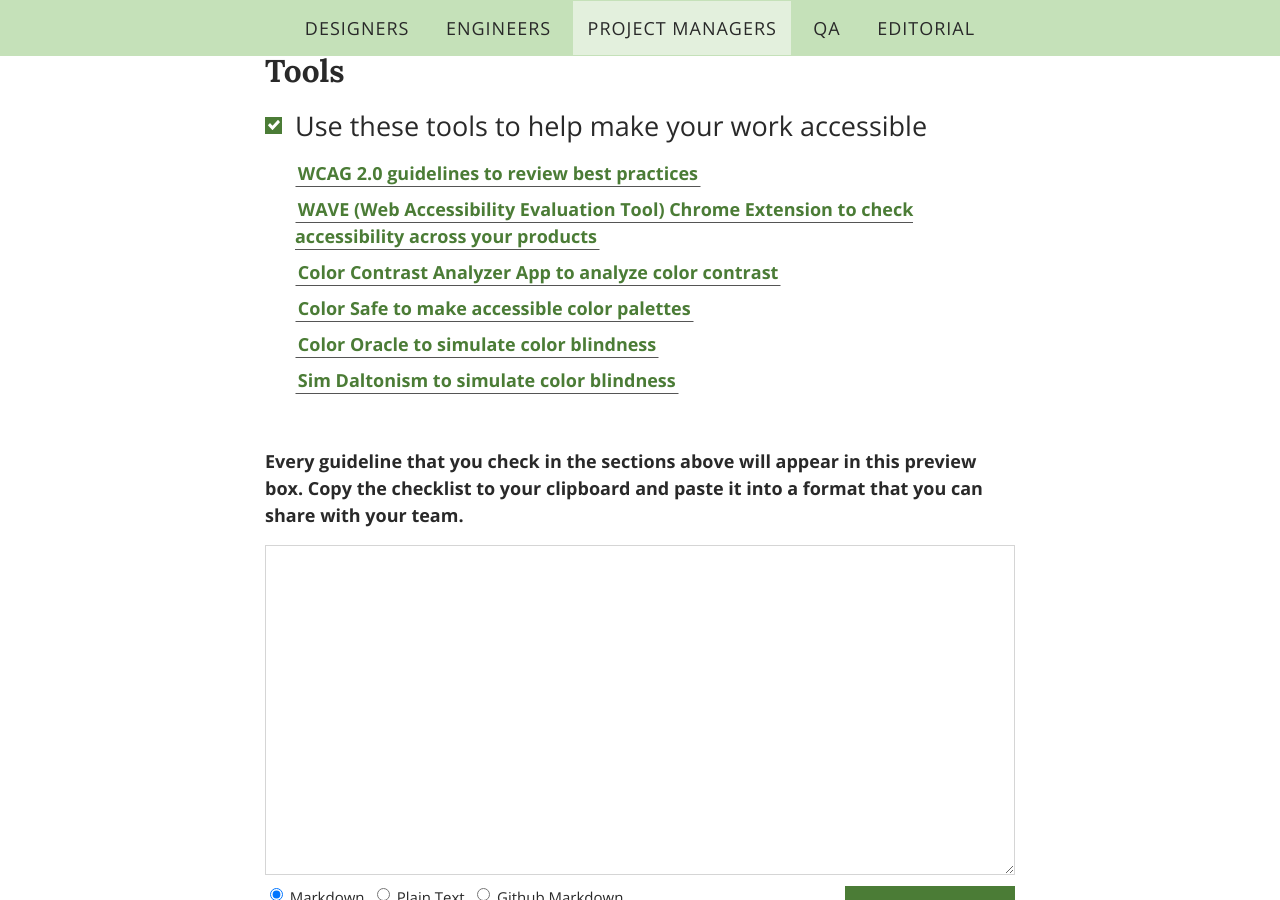
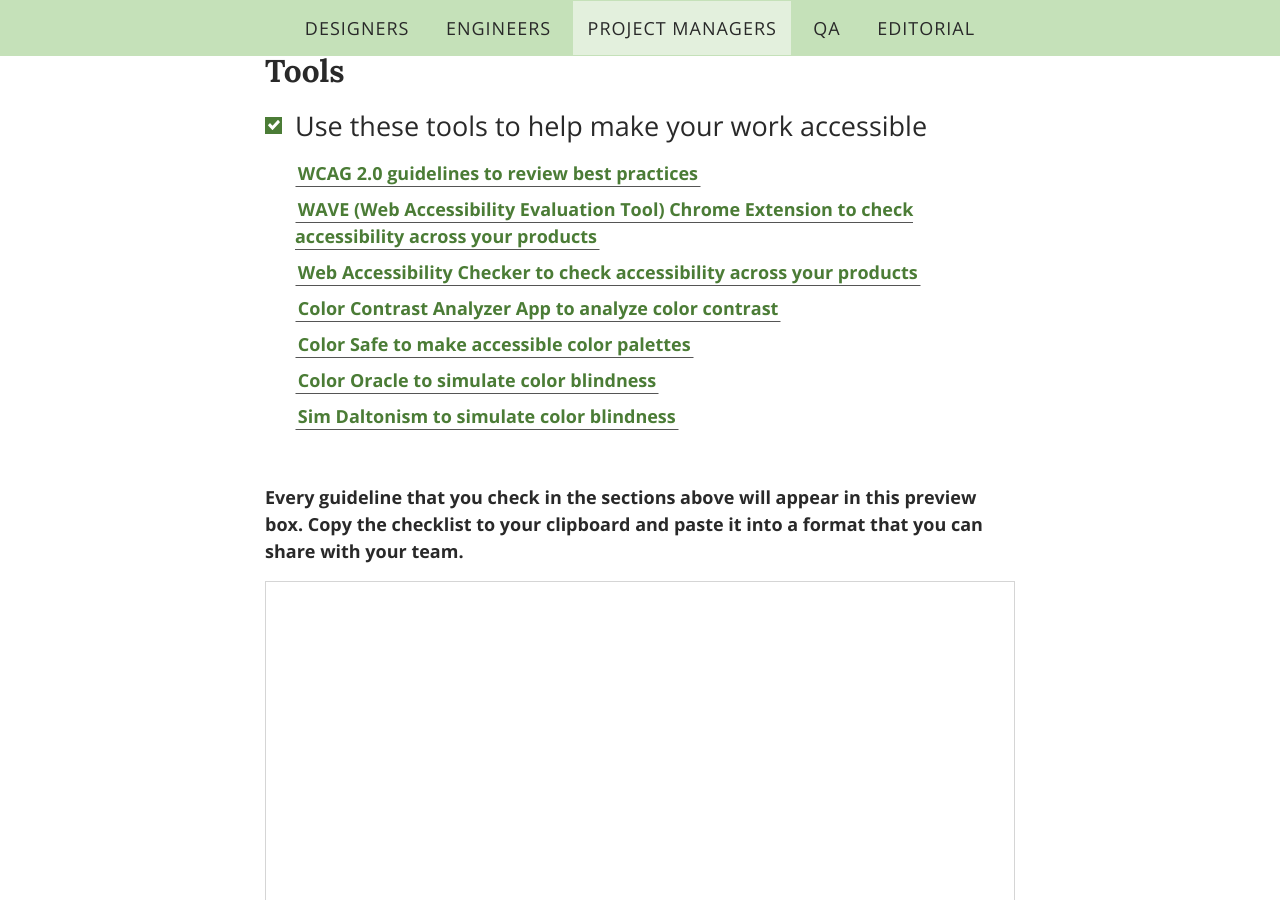
Before and after one commit to voxmedia/accessibility, a Jekyll site: the page built from index.html, in a window 1280 px wide and 900 px high, scrolled down 10127 px. Built offline with Jekyll 4.4.1, drawn with Linux system fonts in a browser that asks for light colours.

Commit message:
Added new tool

```diff
--- a/_includes/tools.html
+++ b/_includes/tools.html
@@ -9,6 +9,7 @@
       <div id="tool-links">
       	<p><a href="http://code.viget.com/interactive-wcag/#responsibility=design&level=aa">WCAG 2.0 guidelines to review best practices</a></p>
   		  <p><a href="https://chrome.google.com/webstore/detail/wave-evaluation-tool/jbbplnpkjmmeebjpijfedlgcdilocofh?hl=en-US">WAVE (Web Accessibility Evaluation Tool) Chrome Extension to check accessibility across your products</a></p>
+        <p><a href="http://achecker.ca/checker/index.php">Web Accessibility Checker to check accessibility across your products</a></p>
   		  <p><a href="https://www.paciellogroup.com/resources/contrastanalyser/">Color Contrast Analyzer App to analyze color contrast</a></p>
   		  <p><a href="http://colorsafe.co/">Color Safe to make accessible color palettes</a></p>
   		  <p><a href="http://colororacle.org/index.html">Color Oracle to simulate color blindness</a></p>
```
